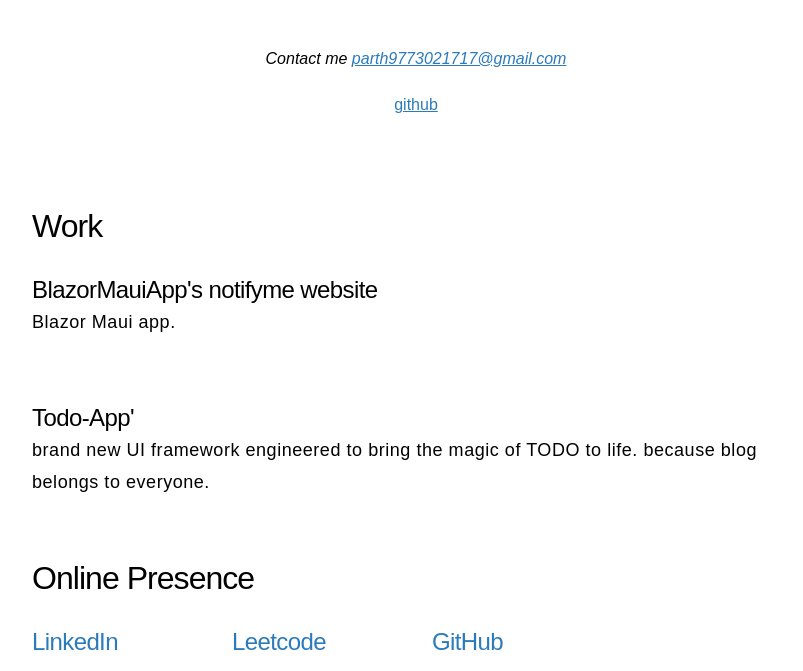
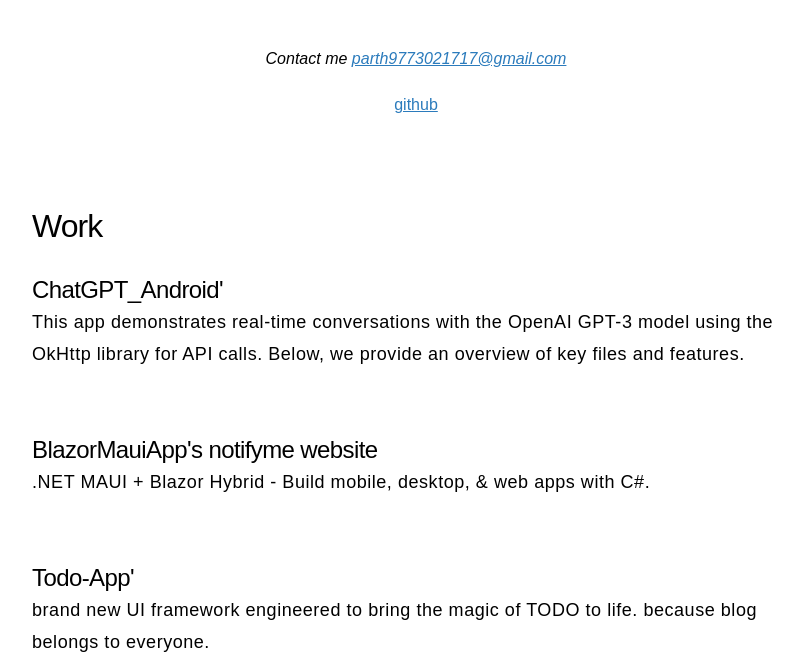
Before and after one commit to P-mistry/P-mistry.github.io, a plain HTML site: page index.html in a window 1280 px wide. Shown: the part 597-1268 px from the top of the page, without its empty margins (224-1027 px from the left). Drawn offline with Linux system fonts and the light colour scheme; a web font is replaced by a local one.

Commit message:
add icon

```diff
--- a/index.html
+++ b/index.html
@@ -6,6 +6,7 @@
     <meta charSet="utf-8" />
     <meta name="viewport"
         content="width=device-width, initial-scale=1.0, minimum-scale=1.0, maximum-scale=1.0, user-scalable=no" />
+        <link rel="shortcut icon" type="x-icon" href="parth.png">
     <link rel="preconnect" href="https://fonts.googleapis.com" />
     <link rel="preconnect" href="https://fonts.gstatic.com" />
     <link rel="stylesheet"
@@ -748,9 +749,15 @@
             <section id="work">
                 <h3 class="styles__SectionTitle-sc-os7e6w-5 btyNBn"><span class="accent-line">Work</span></h3>
                 <section class="styles__WorkSectionContainer-sc-os7e6w-6 jIefQe">
+                    <h4 class="styles__WorkTitle-sc-os7e6w-7 klSrTT"><a href="https://github.com/P-mistry/ChatGPT_Android.git"
+                            target="_blank">ChatGPT_Android&#x27;</a>
+                    <p class="styles__WorkDescription-sc-os7e6w-8 gYsoWA">This app demonstrates real-time conversations with the OpenAI GPT-3 model using the OkHttp library for API calls.
+                         Below, we provide an overview of key files and features.</p>
+                </section>
+                <section class="styles__WorkSectionContainer-sc-os7e6w-6 jIefQe">
                     <h4 class="styles__WorkTitle-sc-os7e6w-7 klSrTT"><a href="https://github.com/P-mistry/BlazorMauiApp.git"
                             target="_blank">BlazorMauiApp&#x27;s notifyme website</a><span>
-                    <p class="styles__WorkDescription-sc-os7e6w-8 gYsoWA">Blazor Maui app.
+                    <p class="styles__WorkDescription-sc-os7e6w-8 gYsoWA">.NET MAUI + Blazor Hybrid - Build mobile, desktop, & web apps with C#.
                     </p>
                 </section>
                 <section class="styles__WorkSectionContainer-sc-os7e6w-6 jIefQe">
```
